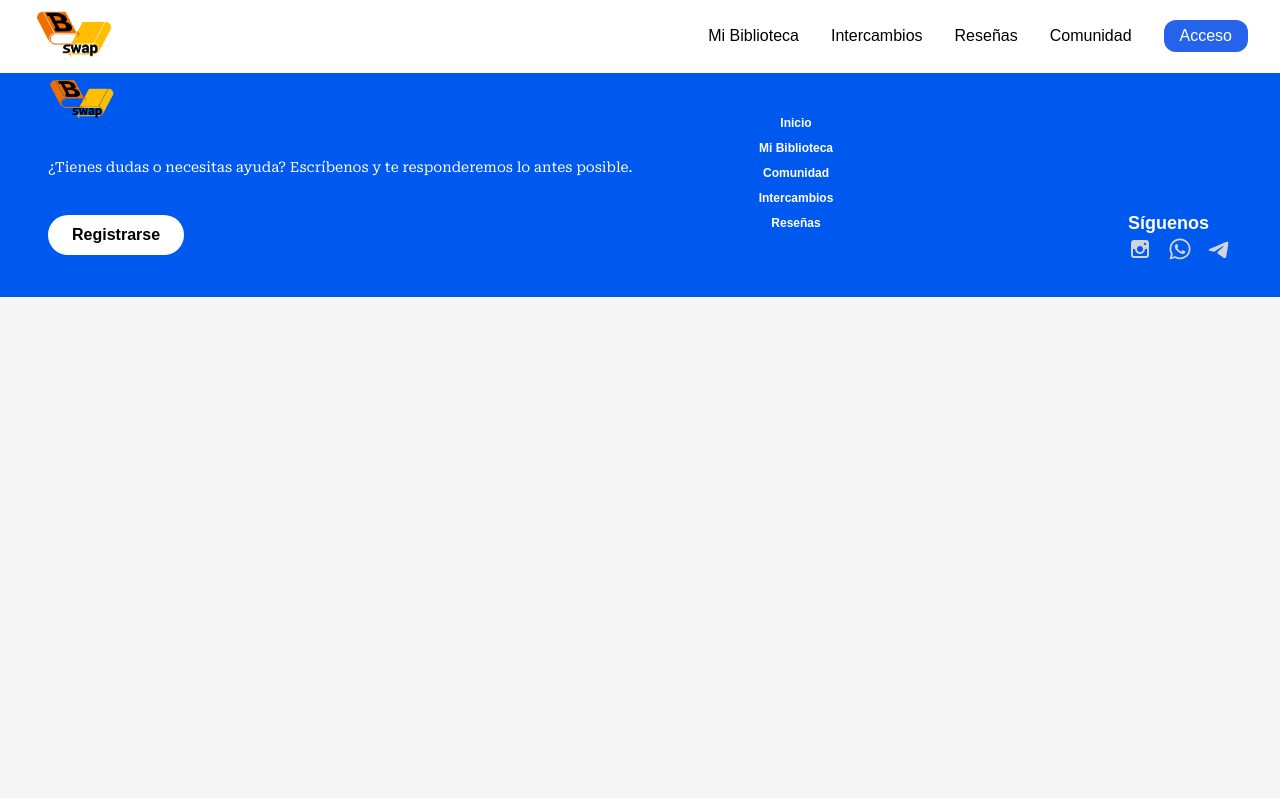
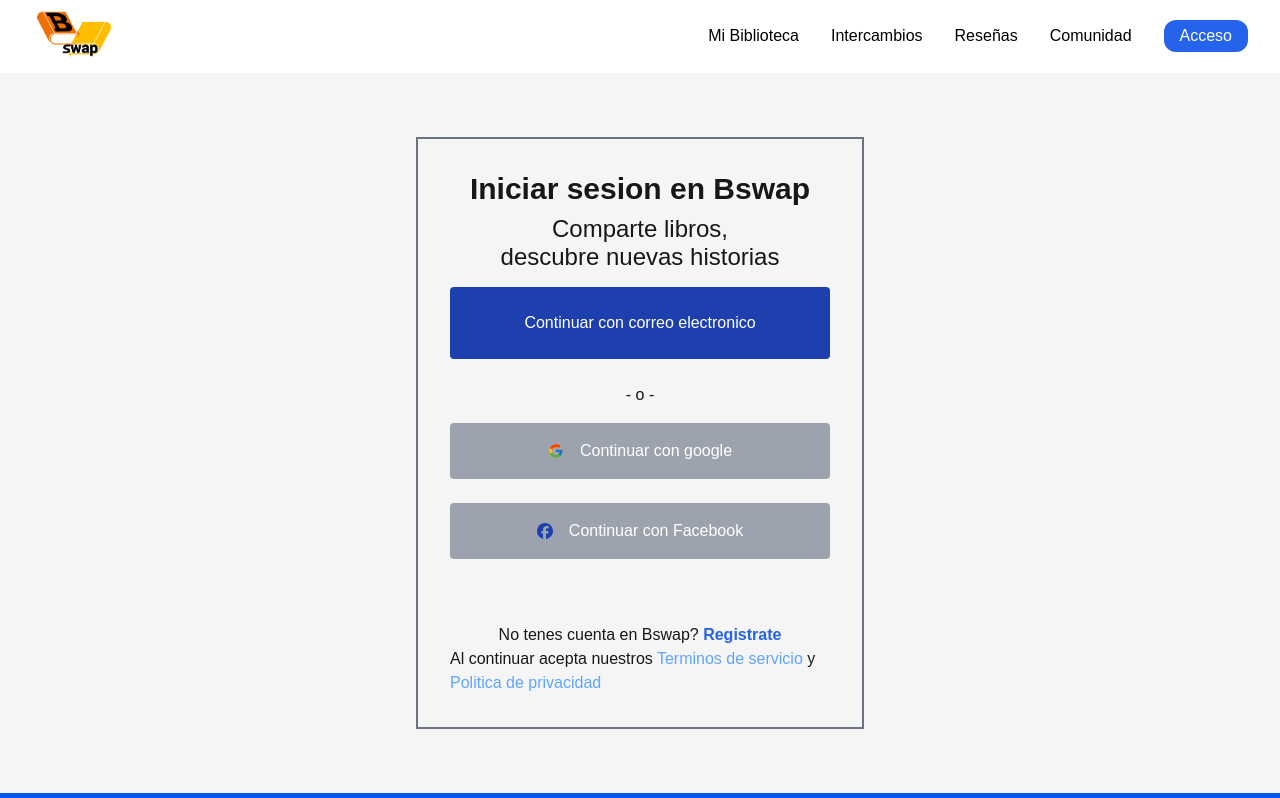
Before and after one commit to VeronicaBravoDevs/Bswap, a Next.js app in the folder frontend/: page /login in a window 1280 px wide. Shown: the top 798 px of the page. Built offline with nearby package versions, Linux system fonts and the light colour scheme.

Commit message:
feat: create LoginForm with client side logic and render in login/page.tsx

```diff
--- a/frontend/src/app/(pages)/(auth)/login/page.tsx
+++ b/frontend/src/app/(pages)/(auth)/login/page.tsx
@@ -1,8 +1,6 @@
-import { Button } from "@/shared/components/ui/Button";
+
 import { Metadata } from "next";
-import Link from "next/link";
-import { FaFacebook } from "react-icons/fa6";
-import { FcGoogle } from "react-icons/fc";
+import LoginForm from "@/features/auth/components/LoginForm";
 
 export const metadata: Metadata = {
   title: "Bswap - Logearse",
@@ -10,41 +8,14 @@
     "Logeate a Bswap y comienza a intercambiar tus libros en tu ciudad.",
 };
 
+
+
 export default function Login() {
-  return;
-  <>
-  <div className="border-2 border-gray-500 p-8">
-    <div>
-      <h1 className="font-bold text-center">Iniciar sesion en Bswap</h1>
-      <h2 className="text-center leading-7">
-        Comparte libros, <br/> descubre nuevas historias
-      </h2>
-    </div>
-    <div>
-      <Button className="bg-blue-700 text-white p-6">continuar con correo electronico</Button>
+
+  return(
+    <div className="flex flex-col items-start justify-center w-full">
+      <LoginForm/>
     </div>
 
-    <p> - o - </p>
-    <div>
-      <Button className="font-bold text-center p-9">
-        <span> <FcGoogle/>  </span>Continuar con google
-      </Button>
-      <Button className="font-bold text-center p-9">
-        <span> <FaFacebook/> </span> Continuar con Facebook
-      </Button>
-    </div>
-    <div>
-      <p>
-        No tenes cuenta en Bswap <Link>Registrate</Link>
-      </p>
-    </div>
-
-    <div>
-      <p>
-        Al continuar acepta nuestros <Link>Terminos de servicio</Link> y
-        <Link>Politica de privacidad</Link>
-      </p>
-    </div>
-    </div>
-  </>;
+  );
 }
--- a/frontend/src/features/auth/components/LoginForm.tsx
+++ b/frontend/src/features/auth/components/LoginForm.tsx
@@ -1,7 +1,69 @@
+"use client"
+
+import { FaFacebook } from "react-icons/fa6";
+import { FcGoogle } from "react-icons/fc";
+import { Button } from "@/shared/components/common/Button";
+import Link from "next/link";
+
+
+
+
 export default function LoginForm() {
-  return (
-    <>
-      <form>LogionForm</form>
-    </>
-  );
+
+const handleEmailLogin = () => {console.log("Inicio sesion con email")};
+
+const handleGoogleLogin = () => {console.log("Inicio sesion con Google")};
+
+const handleFacebookLogin = () => {console.log("Inicio sesion con Facebook")};
+
+
+  return(
+  <>
+  <div className="flex flex-col items-center justify-center w-full max-w-md mx-auto border-2 border-gray-500 p-8 my-16">
+    <div className="w-full mb-4">
+      <h1 className="font-bold text-center mb-2 text-3xl">Iniciar sesion en Bswap</h1>
+      <h2 className="text-center leading-7 text-2xl ">
+        Comparte libros, <br/> descubre nuevas historias
+      </h2>
+    </div>
+
+    <div className="w-full mb-6">
+      <Button variant="email"
+      onClick={handleEmailLogin}
+      className="w-full p-6">
+        Continuar con correo electronico
+      </Button>
+    </div>
+
+    <p className="text-center w-full mb-4"> - o - </p>
+
+    <div className="w-full mb-16 ">
+      <Button variant="secondary"
+      onClick={handleGoogleLogin}
+      className="w-full text-center p-4 mb-6 flex items-center justify-center gap-4 border border-gray-400 text-slate-300">
+        <span> <FcGoogle/>  </span>Continuar con google
+      </Button>
+      <Button variant="secondary"
+      onClick={handleFacebookLogin}
+      className="w-full  text-center p-4 flex items-center justify-center gap-4 border border-gray-400">
+        <span className=" text-blue-800"> <FaFacebook/> </span> Continuar con Facebook
+      </Button>
+    </div>
+    <div>
+      <p>
+        No tenes cuenta en Bswap? <Link href="/register" className="text-blue-600 hover:underline font-semibold">Registrate</Link>
+      </p>
+    </div>
+
+    <div>
+      <p>
+        Al continuar acepta nuestros <Link href="/term" className="text-blue-400 hover:underline">Terminos de servicio</Link> y
+        <Link href="/privacy" className="text-blue-400 hover:underline "> Politica de privacidad</Link>
+
+      </p>
+    </div>
+  </div>
+  </>);
 }
+
+ {/* terms/page.tsx y privacy/page.tsx no estan creados deberian estar en carpeta pages */}
--- a/frontend/src/shared/components/common/Button.tsx
+++ b/frontend/src/shared/components/common/Button.tsx
@@ -11,12 +11,12 @@
 export const Button =(
   {children, onClick, className= '', variant = 'primary'} : Props ) => {
 
-    const baseButton = "bg-blue-500 text-white px-4 py-2 rounded hover:bg-slate-50 "
+    const baseButton = "bg-blue-500 text-white p-2 rounded hover:bg-slate-50 "
 
     const variantButton = {
       primary: "bg-blue-600 text-white",
-      secondary: "w-1/2 bg-slate-300 hover:bg-sky-700 text-blue-950 hover:text-zinc-400 py-2 px-4 rounded transition-colors",
-      email: "bg-blue-800 text-white",
+      secondary: "w-full bg-gray-400 text-black border-0 hover:border hover:border-gray-400 hover:text-zinc-400 rounded transition-colors",
+      email: "bg-blue-800 text-white border-0 hover:text-black hover:border hover:border-gray-400",
       follow: "bg-blue-400 text-white",
       login: "bg-slate-400 text-black"
     };
--- a/frontend/src/shared/components/ui/Exchange-card.tsx
+++ b/frontend/src/shared/components/ui/Exchange-card.tsx
@@ -5,6 +5,7 @@
 import ReviewList from "./review-list";
 import { useRouter } from "next/navigation";
 import Image from "next/image";
+import { Button } from "../common/Button";
 
 interface ExchangeCardProps{
     book : Book;
@@ -36,7 +37,7 @@
               <strong>Autor: </strong> {book.author}
             </p>
             <p className="text-gray-700 mb-4">
-              {" "}
+
               <strong>Subido : </strong> {book.userId}{" "}
             </p>
           </div>
@@ -46,12 +47,13 @@
               Solicitar Intercambio
             </button>
 
-            <button
+          {/*   <button
               onClick={() => router.push(`/books/${book.id}`)}
               className="w-1/2 bg-slate-300 hover:bg-sky-700 text-blue-950 hover:text-zinc-400 py-2 px-4 rounded transition-colors"
             >
               Más Información
-            </button>
+            </button> */}
+            <Button onClick={() => router.push(`/books/${book.id}`)} variant="secondary">Mas Información</Button>
           </div>
 
           <div className="mt-4">
```
